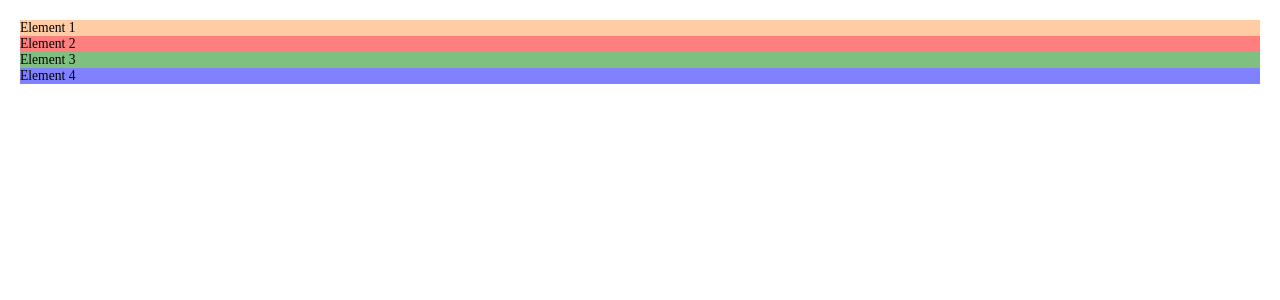
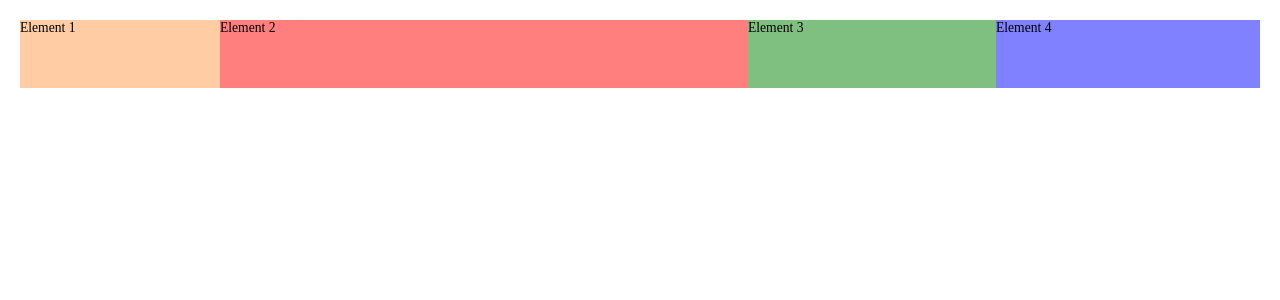
Before and after one commit to butterbeetle/css-practice, a React (Create React App) app: page /grid in a window 1280 px wide. Shown: the top 300 px of the page. Built offline with nearby package versions, Linux system fonts and the light colour scheme.

Commit message:
[55] Grid 행, 열 정의

```diff
--- a/src/examplar/GridExam.module.css
+++ b/src/examplar/GridExam.module.css
@@ -1,5 +1,8 @@
 .container {
   margin: 20px;
+  display: grid;
+  grid-template-columns: 200px 2fr 20% 1fr;
+  grid-template-rows: 5rem 2.5rem;
 }
 
 .el1 {
```
